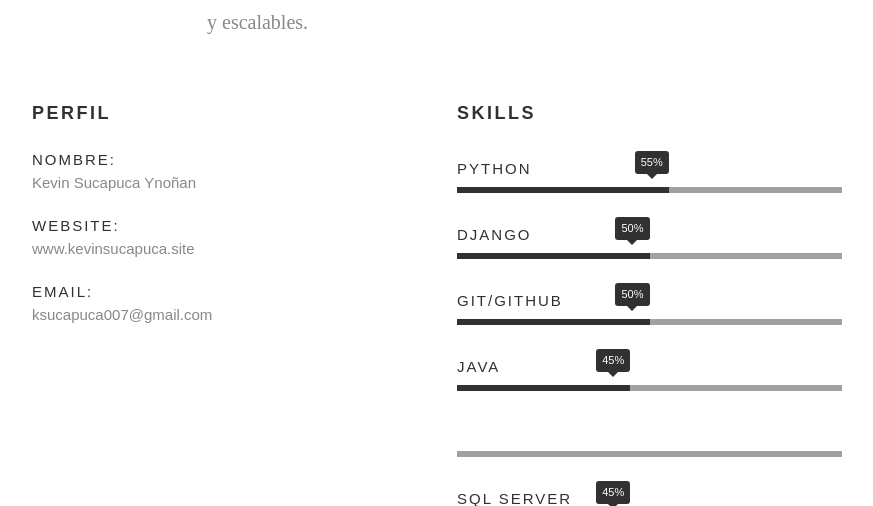
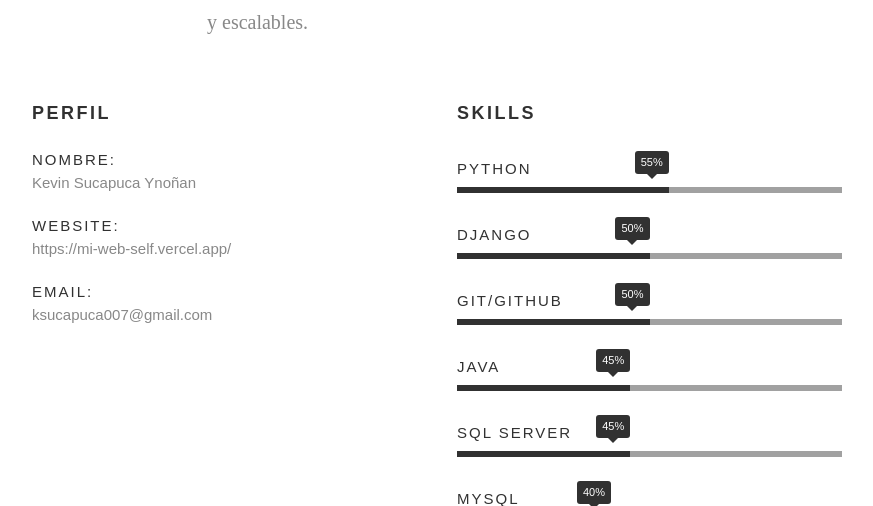
Before and after one commit to KevinSucapuca/MiWeb, a Django app: page / in a window 1280 px wide. Shown: the part 1270-1776 px from the top of the page, without its empty margins (203-1076 px from the left). Run offline with Django 4.2, Linux system fonts and the light colour scheme; data that the repository does not hold is empty; some libraries are stand-ins or nearby versions.

Commit message:
change website in template base

```diff
--- a/portafolios/templates/base.html
+++ b/portafolios/templates/base.html
@@ -132,7 +132,7 @@
 
 				<li>
 					<strong>Website:</strong>
-					<span>www.kevinsucapuca.site</span>
+					<span>https://mi-web-self.vercel.app/</span>
 				</li>
 				<li>
 					<strong>Email:</strong>
@@ -151,30 +151,37 @@
 						<div class="progress percent55"><span>55%</span></div>
 						<strong>Python</strong>
 					</li>
+
 					<li>
 						<div class="progress percent50"><span>50%</span></div>
 						<strong>Django</strong>
 					</li>
+
 					<li>
 						<div class="progress percent50"><span>50%</span></div>
 						<strong>Git/GitHub</strong>
 					</li>
+
 					<li>
 						<div class="progress percent45"><span>45%</span></div>
 						<strong>Java</strong>
 					</li>
-					<li>
+
 					<li>
 						<div class="progress percent45"><span>45%</span></div>
 						<strong>SQL Server</strong>
 					</li>
+
+					<li>
 						<div class="progress percent40"><span>40%</span></div>
 						<strong>MySQL</strong>
 					</li>
+
 					<li>
 						<div class="progress percent35"><span>35%</span></div>
 						<strong>Power BI</strong>
 					</li>
+
 					<li>
 						<div class="progress percent30"><span>30%</span></div>
 						<strong>Oracle PL/SQL</strong>
```
Lines whose indentation alone changed are shown as unchanged.
